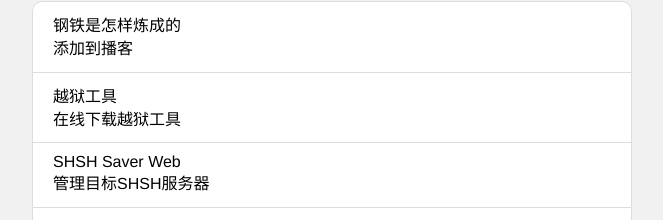
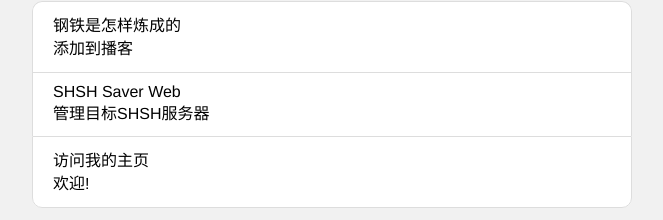
Before and after one commit to firedevel/firedevel.github.io, a plain HTML site: page index.html in a window 1280 px wide. Shown: the part 154-374 px from the top of the page, without its empty margins (308-971 px from the left). Drawn offline with Linux system fonts and the light colour scheme.

Commit message:
Update index.html

```diff
--- a/index.html
+++ b/index.html
@@ -18,10 +18,6 @@
                 <a>钢铁是怎样炼成的</a>
                 <p>添加到播客</p>
             </div>
-            <div onclick="o('./Jailbreak')">
-                <a>越狱工具</a>
-                <p>在线下载越狱工具</p>
-            </div>
             <div onclick="o('./AutoSHSH-Web')">
                 <a>SHSH Saver Web</a>
                 <p>管理目标SHSH服务器</p>
```
